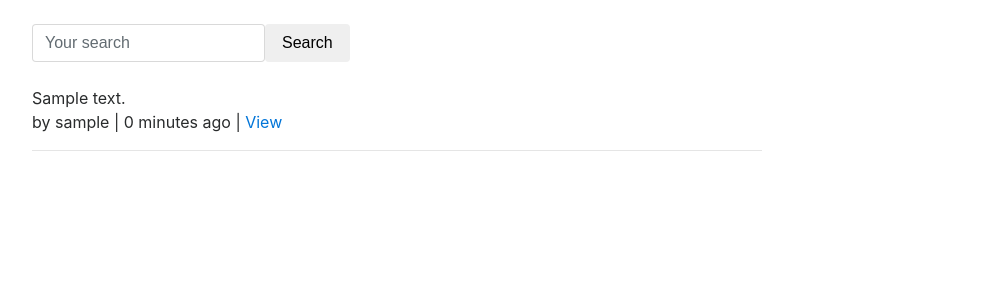
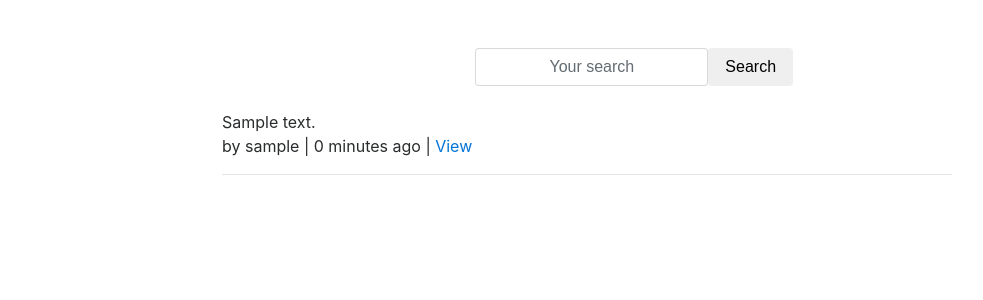
Before and after one commit to dubirajara/tweetme-django, a Django app: template tweetme/tweets/templates/tweets/tweet_list.html in a window 1280 px wide. Shown: the top 300 px of the page, without its empty margins (53-1036 px from the left). Run offline with Django 3.2, Linux system fonts and the light colour scheme; the template is opened without the code that fills it: values that come from a table or form of the project are taken from there, others are empty; tables that the repository leaves empty hold one stand-in row (values such as "Sample post"); parts of the project's set-up code (start-up, migrations or seed data) failed here and were passed over; some libraries are stand-ins or nearby versions.

```diff
--- a/tweetme/tweets/templates/tweets/search_form.html
+++ b/tweetme/tweets/templates/tweets/search_form.html
@@ -1,9 +1,10 @@
+<br>
 <br>
 <div class="row">
-    <div class="col-sm-12 text-center">
+    <div class="col-sm-12 offset-sm-4">
 <form class="form-inline" method='GET' action='{% url "tweet:list" %}'>
     <div class="form-group">
-    <input class="form-control" name='q' placeholder='Your search' value='{{ request.GET.q }}'/>
+    <input class="form-control text-center" name='q' placeholder='Your search' value='{{ request.GET.q }}'/>
     </div>
     <input class="btn btn-default" type='submit' value='Search'/>
 </form>
--- a/tweetme/tweets/templates/tweets/tweet_list.html
+++ b/tweetme/tweets/templates/tweets/tweet_list.html
@@ -6,7 +6,7 @@
 {% block content %}
 
 <div class="row">
-    <div class="col-sm-8 col-sm-offset-2">
+    <div class="col-sm-8 offset-sm-2">
     {% include "tweets/search_form.html" %}<br/>
 {% for object in object_list %}
     <div class="media">
```
